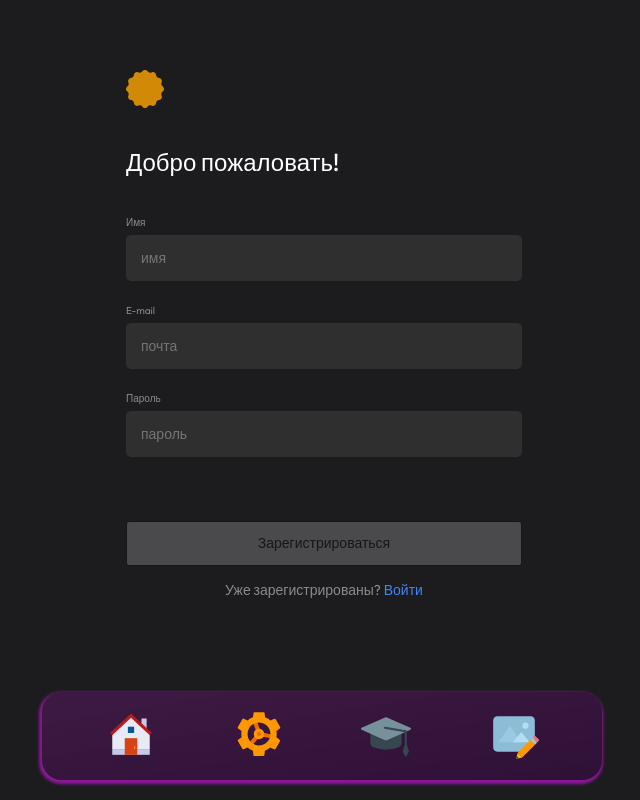
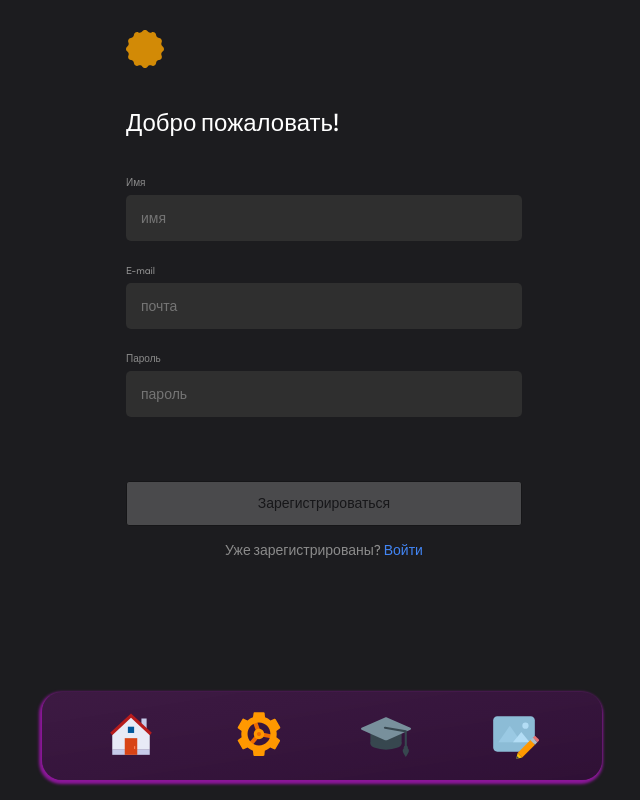
Before and after one commit to stefaniafrolovafrolov/frontend-developer, a React (Create React App) app in the folder frontend/: page /signup in a window 1280 px wide. Shown: the whole page, without its empty margins (316-956 px from the left). Built offline with nearby package versions, Linux system fonts and the light colour scheme; a web font is replaced by a local one.

Commit message:
Залить на сервер готовое портфолио

```diff
--- a/frontend/src/components/Form/Form.css
+++ b/frontend/src/components/Form/Form.css
@@ -1,5 +1,5 @@
 .form__container {
-  padding: 70px 0;
+  padding: 30px 0 100px;
   margin: 0 auto;
   display: flex;
   flex-direction: column;
```
